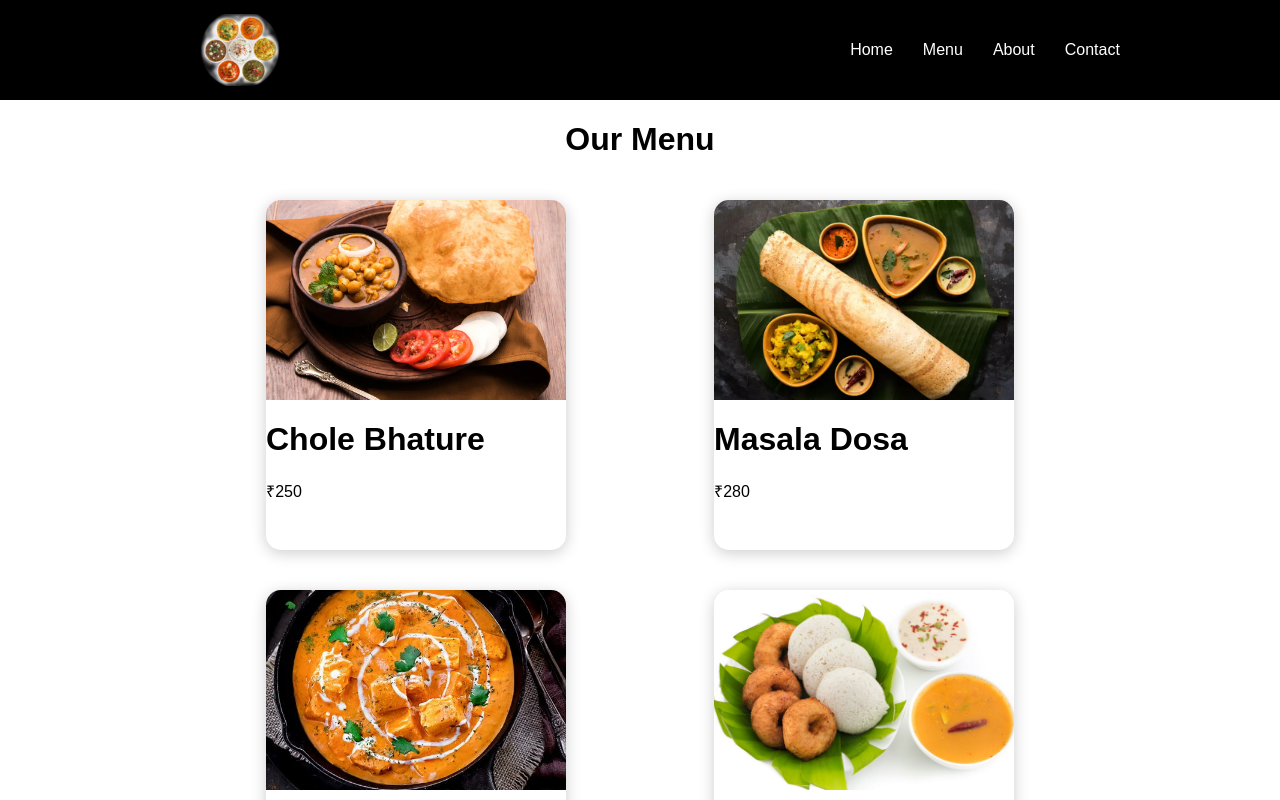
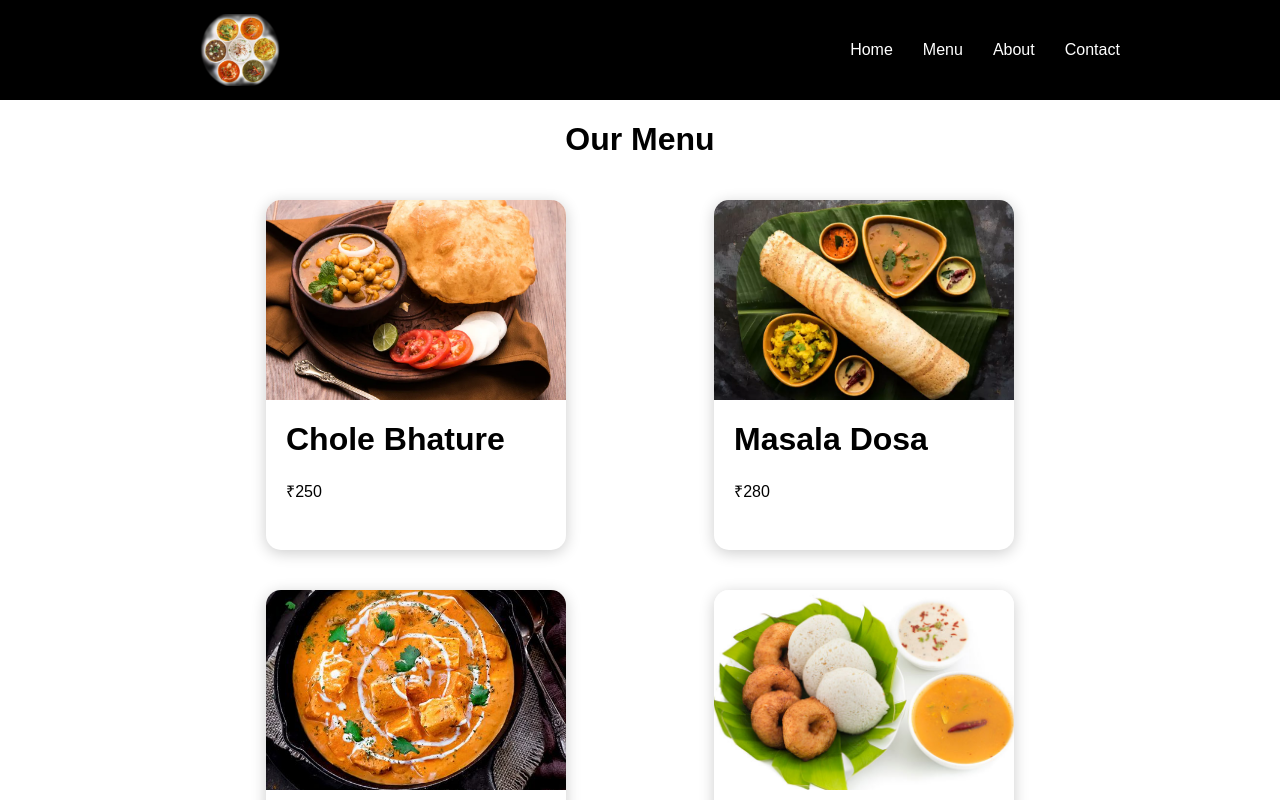
Before and after one commit to fydsa/js-projects, a React (Create React App) app in the folder food-order/: page /menu in a window 1280 px wide. Shown: the top 800 px of the page. Built offline with nearby package versions, Linux system fonts and the light colour scheme.

Commit message:
Added tje margin to the menu items

```diff
--- a/food-order/src/components/menuItem/menuItem.style.css
+++ b/food-order/src/components/menuItem/menuItem.style.css
@@ -24,5 +24,5 @@
 
 .menu-item h1,
 .menu-item p {
-  /* margin-left: 20px; */
+  margin-left: 20px;
 }
```
